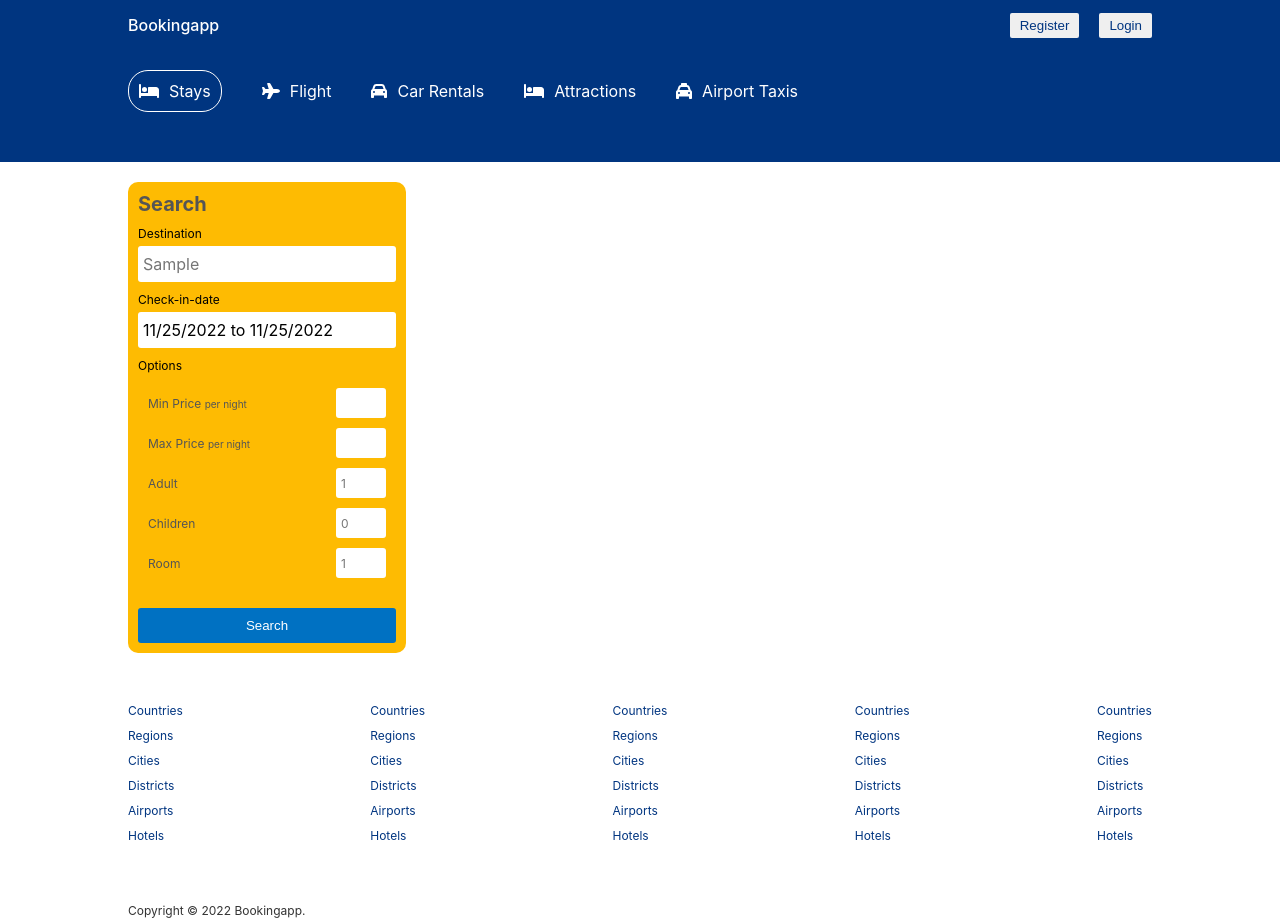
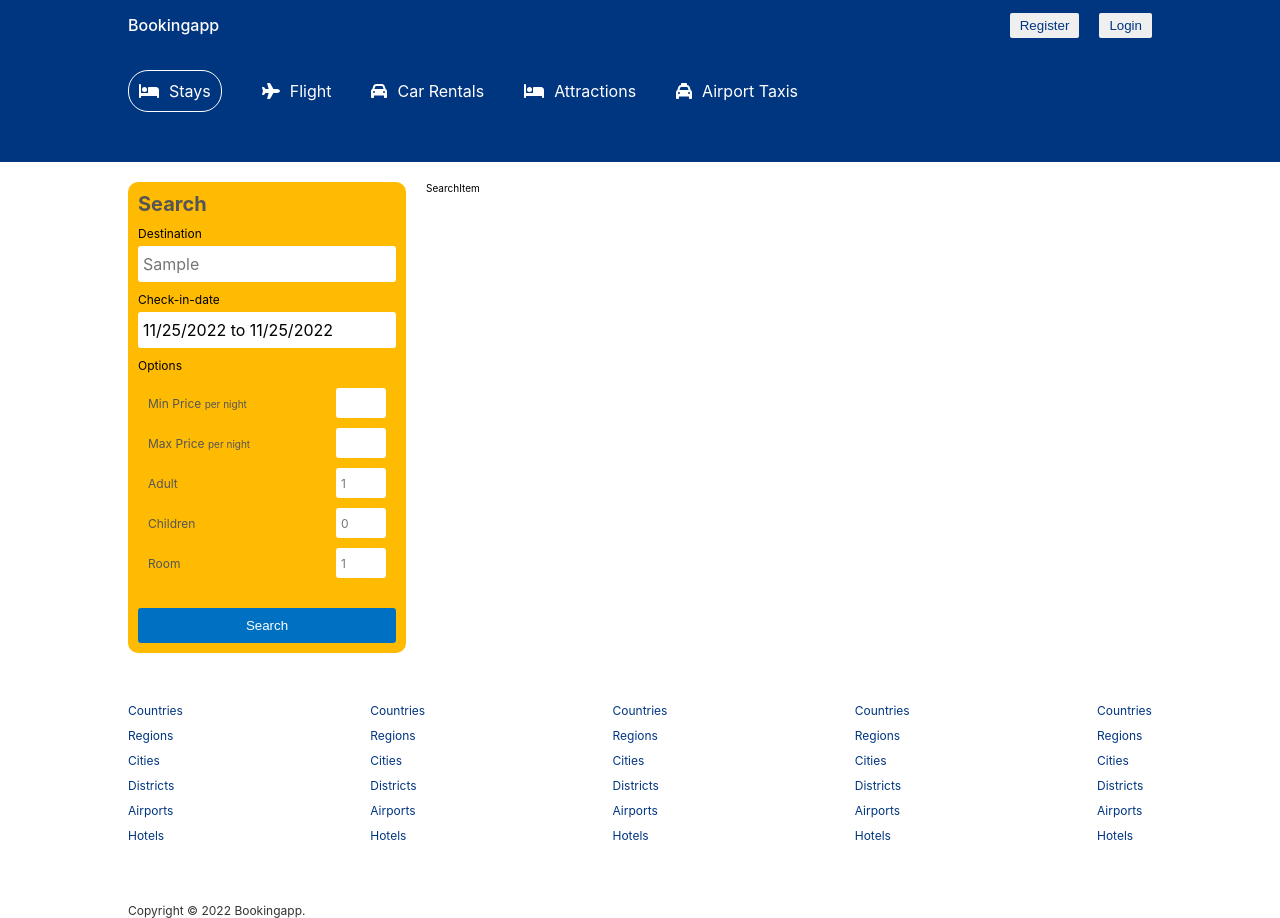
Before and after one commit to esteemayo/hotel-booking-app-client, a React (Create React App) app: page / in a window 1280 px wide. Both pictures are taken after typing "Sample" into the empty fields and a click on the button "Search". Built offline with nearby package versions, Linux system fonts and the light colour scheme.

Commit message:
feat: add SearchItem component

```diff
--- a/src/pages/list/List.jsx
+++ b/src/pages/list/List.jsx
@@ -4,6 +4,7 @@ import { DateRange } from 'react-date-range';
 import { useLocation } from 'react-router-dom';
 
 import Header from 'components/header/Header';
+import SearchItem from 'components/searchItem/SearchItem';
 import './list.scss';
 
 const List = () => {
@@ -84,7 +85,9 @@ const List = () => {
             </div>
             <button>Search</button>
           </div>
-          <div className='list__result'></div>
+          <div className='list__result'>
+            <SearchItem />
+          </div>
         </div>
       </div>
     </div>
```
